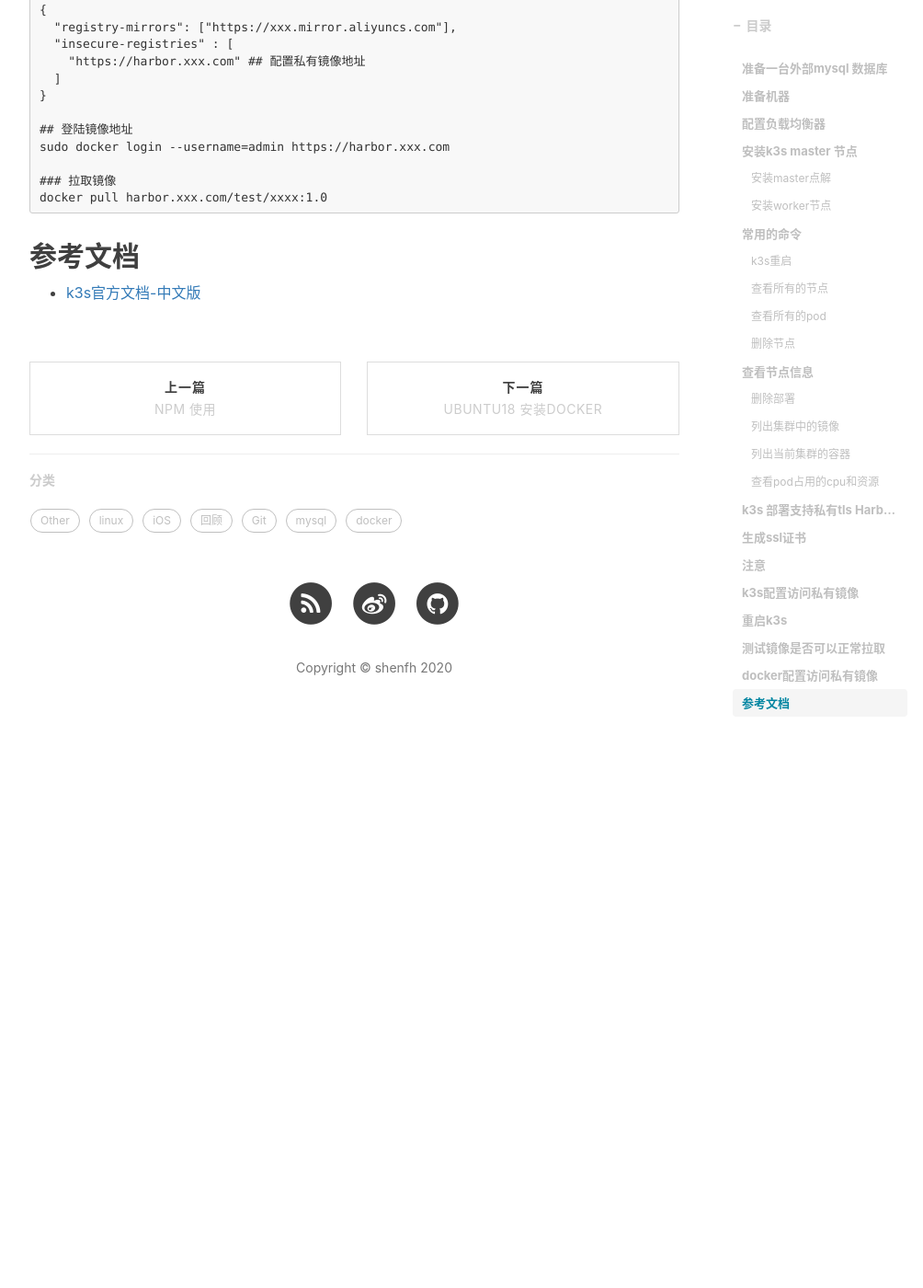
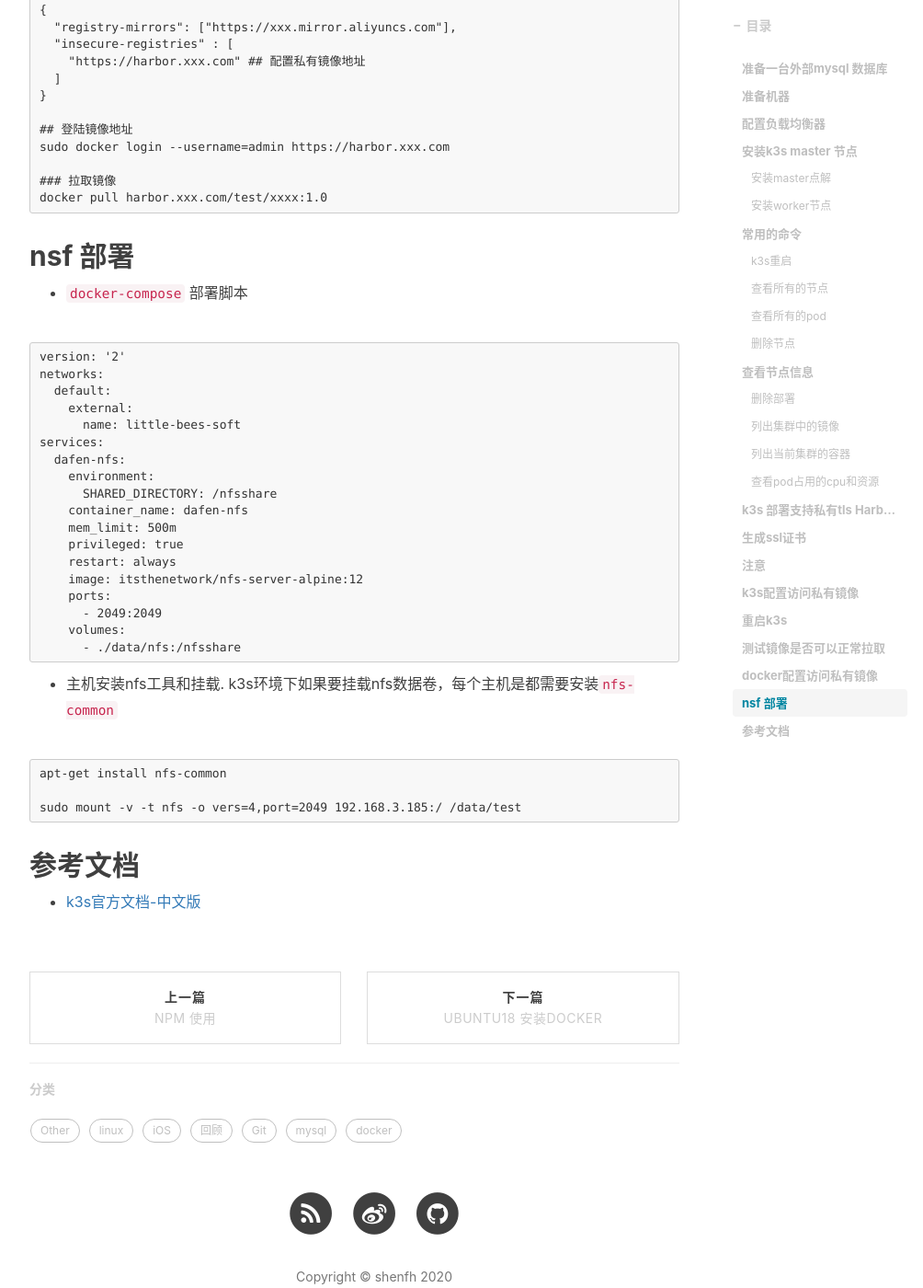
Before and after one commit to fooval-shen/shenfh.github.io, a Jekyll site: the page built from _posts/shenfh/2020-11-14-k3s-install.md, in a window 1280 px wide and 1400 px high, scrolled down 8152 px. Shown: the whole window at 92% size, without its empty margins (233-1237 px from the left). Built offline with Jekyll 4.4.1, drawn with Linux system fonts in a browser that asks for light colours; nearby versions of some CDN libraries; comment, search, counter and statistics services are not loaded; before the commit the page ends 8954 px from its top, so only the background shows below that.

Commit message:
【Feature】modify blog

````diff
--- a/_posts/shenfh/2020-11-14-k3s-install.md
+++ b/_posts/shenfh/2020-11-14-k3s-install.md
@@ -437,6 +437,38 @@ docker pull harbor.xxx.com/test/xxxx:1.0
 ```
 
 
+## nsf 部署
+
+* `docker-compose` 部署脚本
+
+```
+version: '2'
+networks:
+  default:
+    external:
+      name: little-bees-soft
+services:
+  dafen-nfs:
+    environment:
+      SHARED_DIRECTORY: /nfsshare
+    container_name: dafen-nfs
+    mem_limit: 500m
+    privileged: true
+    restart: always
+    image: itsthenetwork/nfs-server-alpine:12
+    ports:
+      - 2049:2049
+    volumes:
+      - ./data/nfs:/nfsshare
+```
+
+* 主机安装nfs工具和挂载. k3s环境下如果要挂载nfs数据卷，每个主机是都需要安装`nfs-common`
+
+```
+apt-get install nfs-common
+
+sudo mount -v -t nfs -o vers=4,port=2049 192.168.3.185:/ /data/test
+```
 
 ## 参考文档
 
````
